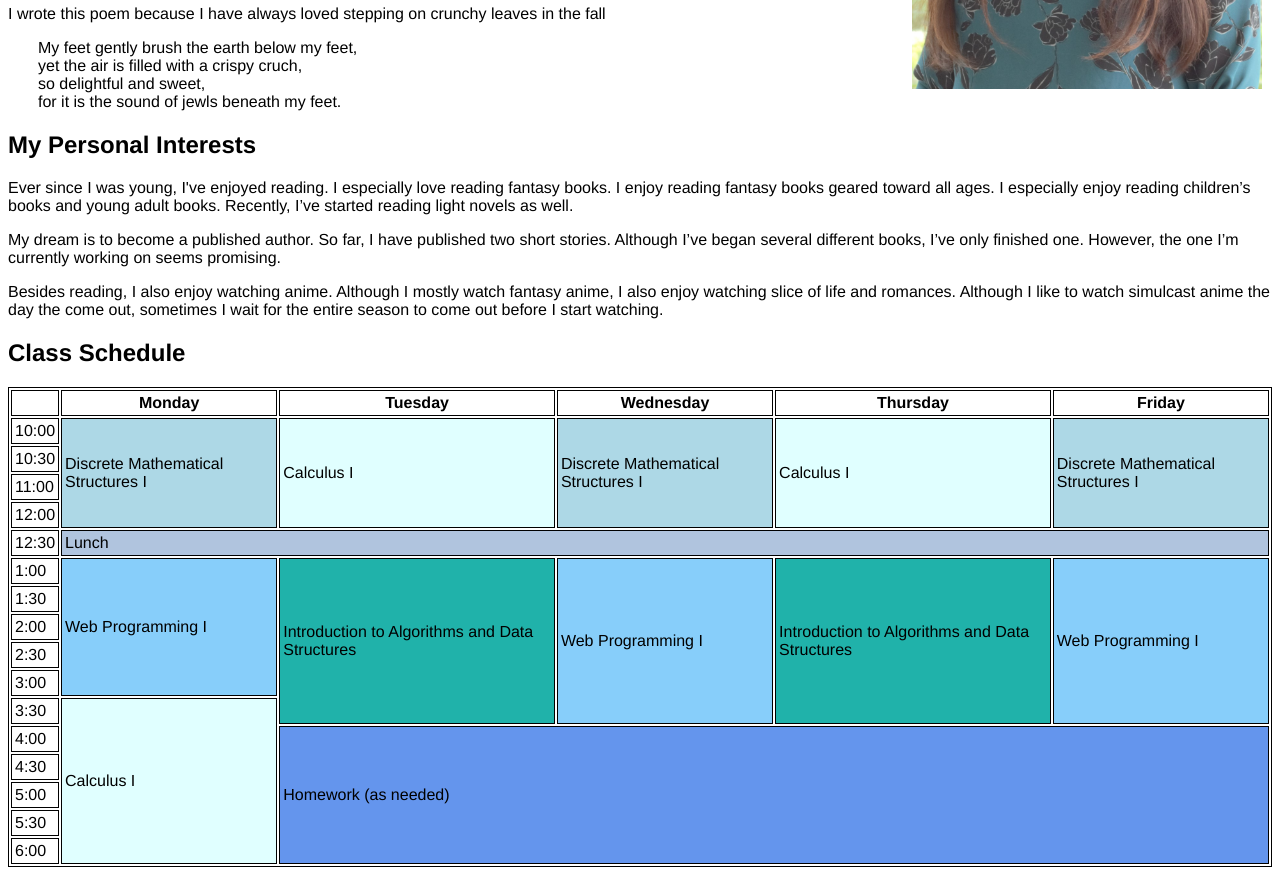
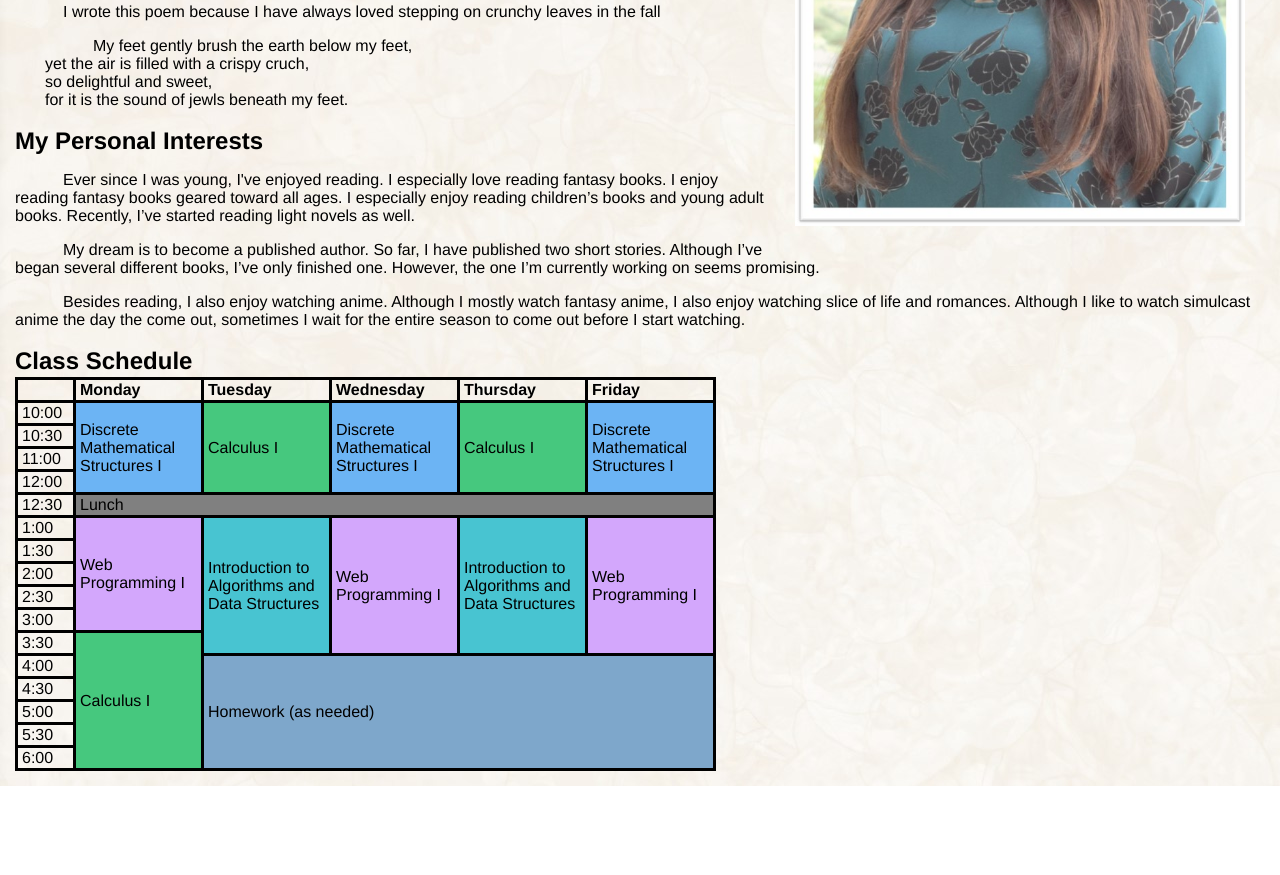
Before and after one commit to Rachel9501/rachel-about-me, a plain HTML site: page index.html in a window 1280 px wide. Shown: the part 420-1295 px from the top of the page. After the commit the page ends 1206 px from the top, so only its background shows below. Drawn offline with Linux system fonts and the light colour scheme.

Commit message:
Add files via upload

```diff
--- a/index.html
+++ b/index.html
@@ -12,43 +12,31 @@ or leaving my code on a public web site constitutes cheating.
 I acknowledge that  If I am found in violation of this policy this may result
 in a zero grade, a permanent record on file and possibly immediate failure of the class.
 
-Reflection (1-2 paragraphs):  This project was a good refresher. I did have trouble with the table.
+--SELF GRADE--
+BODY        A
+NAME        A
+PORTRAIT    A
+HEADINGS    A
+SCHEDULE    A
 
---SELF GRADE--
-HEADER               A
-PERSONAL INFO        A
-FAVE BOOKS           A
-HAIKU                A
-ESSAY                A
-SCHEDULE             A
-
---EXTRA ITEMS COMPLETED--Minimum of 5
-REPEATING BKG IMG (2pts)            NO
-CHANGE FONT (2pts)                  YES
-RT ALIGN PHOTO (2pts)               YES
-
-INDENT/CENTER HAIKU (2pts)          YES
-
-TABLE-TEXT ALIGN (2pts)             NO
-
-TABLE-COLOR CODE (2pts)             YES
-
-TABLE-EQUAL COL WIDTH (2pts)         NO
-
-Mouse over Hyperlink Underline (2pts) YES
-(Course self-grade forgot to include hyperlink option)
+--EXTRA CREDIT COMPLETED--
+FLOATING DIV (5pts)    NO
+STRIPED TABLE (5pts)   NO
+MODAL PORTRAIT (10pts) NO
+ARTISTIC MERIT (10pts) NO (Add description of what you did)
 
 -->
 <html>
 
 <head>
   <title>Rachel Tietjen</title>
+  <link rel="stylesheet" href="styles/styles.css">
 </head>
 
 <body style="font-family: Helvetica;">
 
   <h1>Rachel Tietjen</h1>
-  <img src="cropped_photo.jpg" width="350px" alt="Photograph of Rachel Tietjen" style="float: right; padding: 10px;">
+  <img src="Picture4.jpg" alt="Photograph of Rachel Tietjen">
 
   <section">
     <h2>Personal Info</h2>
@@ -101,94 +89,93 @@ Mouse over Hyperlink Underline (2pts) YES
 
   <section>
   <h2>Class Schedule</h2>
-  <table  style="border: 1px solid;">
+  <table>
     <tr>
-      <th style="border: 1px solid; padding: 3px; border-spacing: 3px;"></th>
-      <th style="border: 1px solid; padding: 3px; border-spacing: 3px;">Monday</th>
-      <th style="border: 1px solid; padding: 3px; border-spacing: 3px;"">Tuesday</th>
-      <th style="border: 1px solid; padding: 3px; border-spacing: 3px;">Wednesday</th>
-      <th style="border: 1px solid; padding: 3px; border-spacing: 3px;">Thursday</th>
-      <th style="border: 1px solid; padding: 3px; border-spacing: 3px;">Friday</th>
+      <th></th>
+      <th class="day">Monday</th>
+      <th class="day">Tuesday</th>
+      <th class="day">Wednesday</th>
+      <th class="day">Thursday</th>
+      <th class="day">Friday</th>
     </tr>
 
     <tr>
-    <td style="border: 1px solid; padding: 3px; border-spacing: 3px;">10:00</td>
-    <td rowspan="4" style="border: 1px solid; padding: 3px; border-spacing: 3px; background-color: lightblue;">Discrete Mathematical Structures I
+    <td>10:00</td>
+    <td rowspan="4" class="discrete">Discrete Mathematical Structures I</td>
+    <td rowspan="4" class="calc">Calculus I</td>
+    <td rowspan="4" class="discrete">Discrete Mathematical Structures I
 </td>
-    <td rowspan="4" style="border: 1px solid; padding: 3px; border-spacing: 3px; background-color: lightcyan;">Calculus I</td>
-    <td rowspan="4" style="border: 1px solid; padding: 3px; border-spacing: 3px; background-color: lightblue;"">Discrete Mathematical Structures I
-</td>
-    <td rowspan="4" style="border: 1px solid; padding: 3px; border-spacing: 3px; background-color: lightcyan;">Calculus I</td>
-    <td rowspan="4" style="border: 1px solid; padding: 3px; border-spacing: 3px; background-color: lightblue;">Discrete Mathematical Structures I
+    <td rowspan="4" class="calc">Calculus I</td>
+    <td rowspan="4" class="discrete">Discrete Mathematical Structures I
 </td>
     </tr>
 
     <tr>
-    <td style="border: 1px solid; padding: 3px; border-spacing: 3px;"">10:30</td>
+    <td>10:30</td>
     </tr>
 
     <tr>
-    <td style="border: 1px solid; padding: 3px; border-spacing: 3px;">11:00</td>
+    <td>11:00</td>
     </tr>
 
     <tr>
-    <td style="border: 1px solid; padding: 3px; border-spacing: 3px;">12:00</td>
+    <td>12:00</td>
     </tr>
 
     <tr>
-    <td style="border: 1px solid; padding: 3px; border-spacing: 3px;">12:30</td>
-    <td colspan="5" style="border: 1px solid; padding: 3px; border-spacing: 3px; background-color: lightsteelblue;">Lunch</td>
+    <td>12:30</td>
+    <td colspan="5" class="lunch">Lunch</td>
     </tr>
 
     <tr>
-    <td style="border: 1px solid; padding: 3px; border-spacing: 3px;">1:00</td>
-    <td rowspan="5" style="border: 1px solid; padding: 3px; border-spacing: 3px; background-color: lightskyblue;">Web Programming I</td>
-    <td rowspan="6" style="border: 1px solid; padding: 3px; border-spacing: 3px; background-color: lightseagreen;">Introduction to Algorithms and Data Structures</td>
-    <td rowspan="6" style="border: 1px solid; padding: 3px; border-spacing: 3px; background-color: lightskyblue;">Web Programming I</td>
-    <td rowspan="6" style="border: 1px solid; padding: 3px; border-spacing: 3px; background-color: lightseagreen;">Introduction to Algorithms and Data Structures</td>
-    <td rowspan="6" style="border: 1px solid; padding: 3px; border-spacing: 3px; background-color: lightskyblue;">Web Programming I</td>
+    <td>1:00</td>
+    <td rowspan="5" class="web">Web Programming I</td>
+    <td rowspan="6" class="intro">Introduction to Algorithms and Data Structures</td>
+    <td rowspan="6" class="web">Web Programming I</td>
+    <td rowspan="6" class="intro">Introduction to Algorithms and Data Structures</td>
+    <td rowspan="6" class="web">Web Programming I</td>
     </tr>
 
     <tr>
-    <td style="border: 1px solid; padding: 3px; border-spacing: 3px;">1:30</td>
+    <td>1:30</td>
     </tr>
 
     <tr>
-    <td style="border: 1px solid; padding: 3px; border-spacing: 3px;">2:00</td>
+    <td>2:00</td>
     </tr>
 
     <tr>
-    <td style="border: 1px solid; padding: 3px; border-spacing: 3px;">2:30</td>
+    <td>2:30</td>
     </tr>
 
     <tr>
-    <td style="border: 1px solid; padding: 3px; border-spacing: 3px;">3:00</td>
+    <td>3:00</td>
     </tr>
 
     <tr>
-    <td style="border: 1px solid; padding: 3px; border-spacing: 3px;">3:30</td>
-    <td rowspan="6" style="border: 1px solid; padding: 3px; border-spacing: 3px; background-color: lightcyan;">Calculus I</td>
+    <td>3:30</td>
+    <td rowspan="6" class="calc">Calculus I</td>
     </tr>
 
     <tr>
-    <td style="border: 1px solid; padding: 3px; border-spacing: 3px;">4:00</td>
-    <td rowspan="5" colspan="4" style="border: 1px solid; padding: 3px; border-spacing: 3px;  background-color: cornflowerblue;">Homework (as needed)</td>
+    <td>4:00</td>
+    <td rowspan="5" colspan="4" class="homework">Homework (as needed)</td>
     </tr>
 
     <tr>
-    <td style="border: 1px solid; padding: 3px; border-spacing: 3px;">4:30</td>
+    <td>4:30</td>
     </tr>
 
     <tr>
-    <td style="border: 1px solid; padding: 3px; border-spacing: 3px;">5:00</td>
+    <td>5:00</td>
     </tr>
 
     <tr>
-    <td style="border: 1px solid; padding: 3px; border-spacing: 3px;">5:30</td>
+    <td>5:30</td>
     </tr>
 
     <tr>
-    <td style="border: 1px solid; padding: 3px; border-spacing: 3px;">6:00</td>
+    <td>6:00</td>
     </tr>
   </table>
   </section>
```
